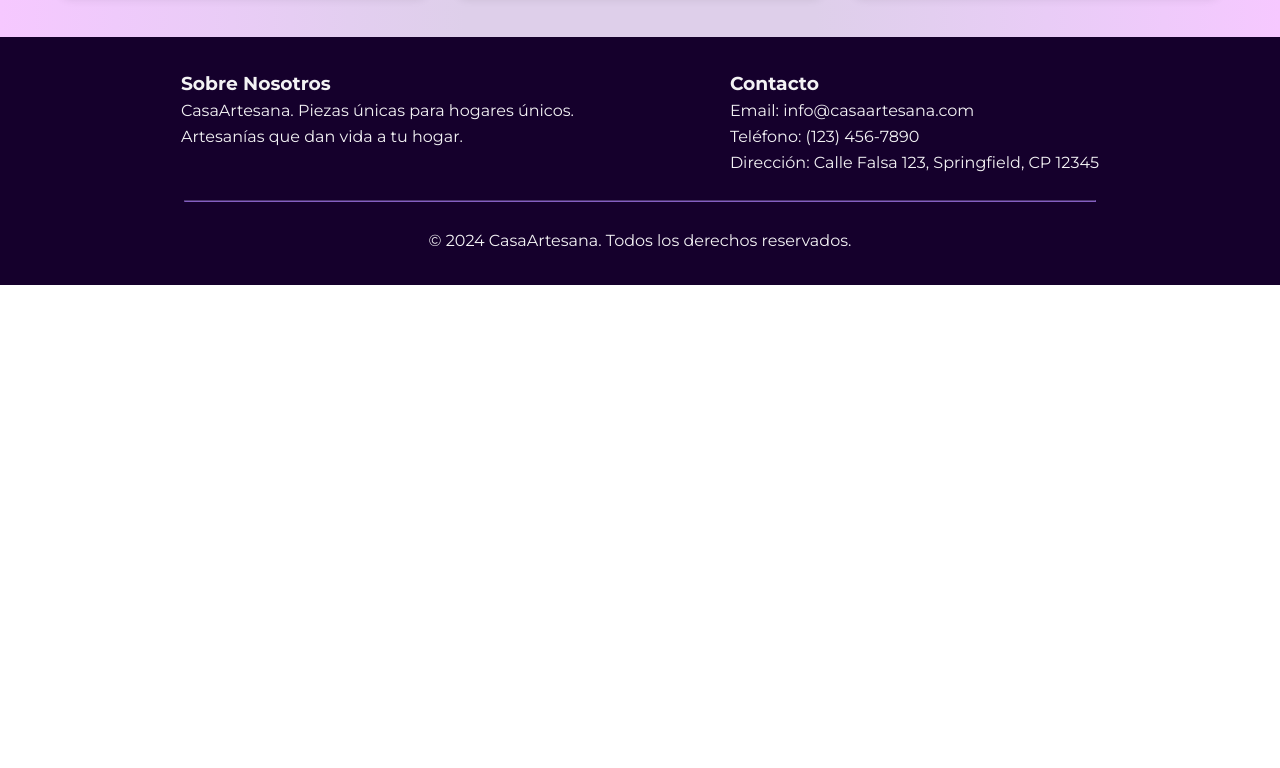
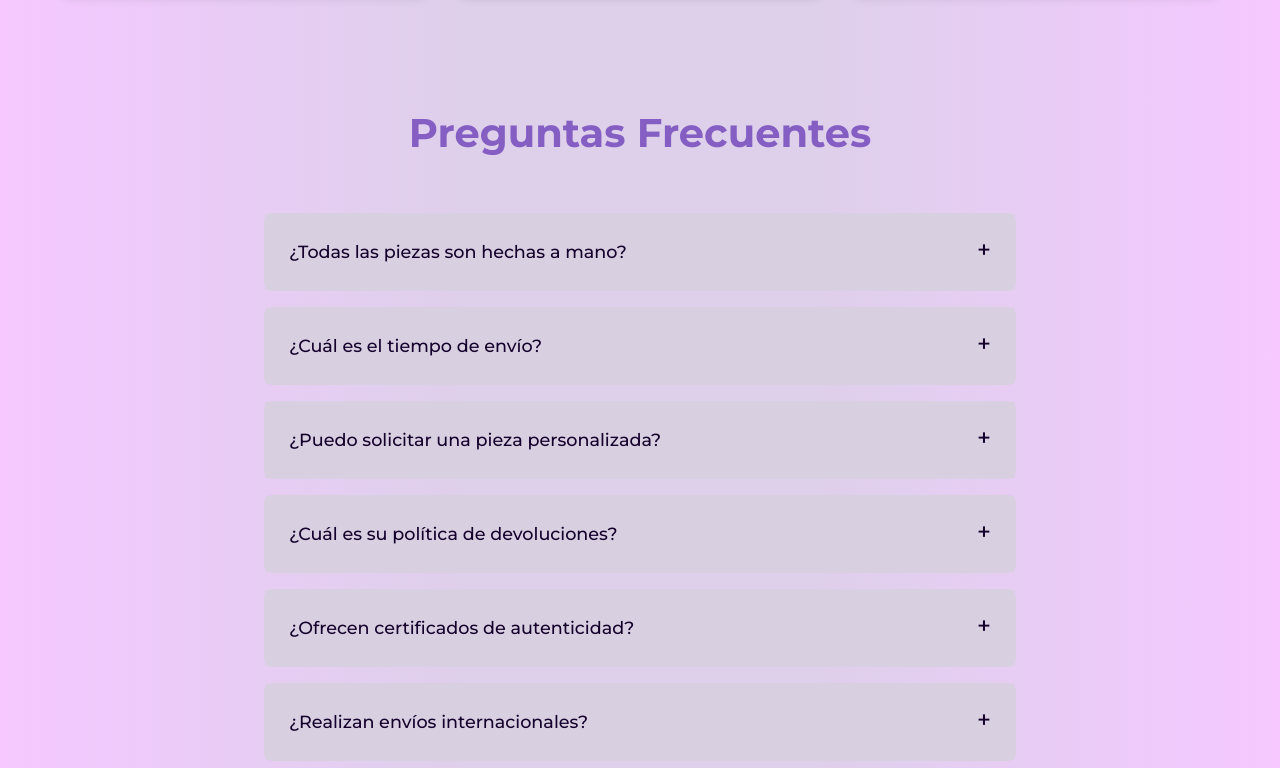
Before and after one commit to Laura-M-stack/Tienda-Virtual-de-Productos-Artesanales, a plain HTML site: page index.html in a window 1280 px wide. Shown: the part 3712-4480 px from the top of the page. Before the commit the page ends 3997 px from the top, so only its background shows below. Drawn offline with Linux system fonts and the light colour scheme.

Commit message:
agrego sección FAQ

```diff
--- a/index.html
+++ b/index.html
@@ -324,6 +324,53 @@
             </div>
         </section>
 
+        <section class="faq-section">
+            <h2>Preguntas Frecuentes</h2>
+            <div class="faq-container">
+                <details class="faq-item">
+                    <summary class="faq-question">¿Todas las piezas son hechas a mano?</summary>
+                    <div class="faq-answer">
+                        Sí, todas nuestras piezas son elaboradas 100% a mano por artesanos locales. Cada pieza es única y puede tener pequeñas variaciones que hacen especial a cada producto.
+                    </div>
+                </details>
+
+                <details class="faq-item">
+                    <summary class="faq-question">¿Cuál es el tiempo de envío?</summary>
+                    <div class="faq-answer">
+                        El tiempo de envío varía según tu ubicación: 2-3 días hábiles para envíos locales y 5-7 días hábiles para envíos nacionales. Ten en cuenta que al ser piezas artesanales, algunos productos pueden requerir tiempo adicional de elaboración.
+                    </div>
+                </details>
+
+                <details class="faq-item">
+                    <summary class="faq-question">¿Puedo solicitar una pieza personalizada?</summary>
+                    <div class="faq-answer">
+                        ¡Por supuesto! Trabajamos con nuestros artesanos para crear piezas personalizadas. El tiempo de elaboración para piezas personalizadas es de 15-20 días hábiles. Contáctanos para discutir tus ideas y obtener un presupuesto.
+                    </div>
+                </details>
+
+                <details class="faq-item">
+                    <summary class="faq-question">¿Cuál es su política de devoluciones?</summary>
+                    <div class="faq-answer">
+                        Aceptamos devoluciones dentro de los 14 días posteriores a la recepción del producto, siempre que el artículo esté en su estado original. Ten en cuenta que por ser piezas artesanales únicas, cada una puede tener pequeñas variaciones en color o textura.
+                    </div>
+                </details>
+
+                <details class="faq-item">
+                    <summary class="faq-question">¿Ofrecen certificados de autenticidad?</summary>
+                    <div class="faq-answer">
+                        Sí, todas nuestras piezas vienen con un certificado de autenticidad firmado por el artesano que la elaboró, incluyendo detalles sobre los materiales utilizados y la técnica empleada.
+                    </div>
+                </details>
+
+                <details class="faq-item">
+                    <summary class="faq-question">¿Realizan envíos internacionales?</summary>
+                    <div class="faq-answer">
+                        Sí, realizamos envíos internacionales. Los tiempos de entrega varían según el país de destino (15-30 días hábiles). Los costos de envío y posibles impuestos de importación se calculan al momento de la compra.
+                    </div>
+                </details>
+            </div>
+        </section>
+
     </main>
 
     <footer id="contacto">
--- a/styles.css
+++ b/styles.css
@@ -615,6 +615,93 @@ button:hover {
     }
 }
 
+.faq-section {
+    max-width: 800px;
+    margin: 4rem auto;
+    padding: 0 1.5rem;
+}
+
+.faq-section h2 {
+    text-align: center;
+    color:var(--primary-color);
+    font-size: 2.5rem;
+    margin-bottom: 3rem;
+
+}
+
+.faq-container {
+    display: flex;
+    flex-direction: column;
+    gap: 1rem;
+}
+
+.faq-item {
+    border: 1px solid var(--grey);
+    border-radius: 8px;
+    background:var(--white);
+    transition: all 0.3s ease;
+}
+
+.faq-item:hover {
+    box-shadow: 0 2px 10px rgba(0, 0, 0, 0.1);
+}
+
+.faq-question {
+    padding: 1.5rem;
+    background: var(--grey);
+    color: var(--black);
+    font-size: 1.1rem;
+    font-weight: 500;
+    cursor: pointer;
+    list-style: none;
+}
+
+/* Personalizar el marcador de details */
+.faq-question::marker,
+.faq-question::-webkit-details-marker {
+    display: none;
+}
+
+/* Agregar el símbolo + y - */
+.faq-question::after {
+    content: '+';
+    float: right;
+    font-size: 1.5rem;
+    line-height: 1;
+    color: var(--black);
+}
+
+.faq-item[open] .faq-question::after {
+    content: '-';
+}
+
+.faq-question:hover {
+    background: var(--secondary-color);
+}
+
+.faq-answer {
+    padding: 1.5rem;
+    line-height: 1.6;
+    color:var(--black);
+}
+
+/* Media Queries */
+@media screen and (max-width: 768px) {
+    .faq-section h2 {
+        font-size: 2rem;
+        margin-bottom: 2rem;
+    }
+
+    .faq-question {
+        padding: 1rem;
+        font-size: 1rem;
+    }
+
+    .faq-answer {
+        padding: 1rem;
+    }
+}
+
 footer {
     background-color: var(--black);
     color: var(--white);
```
